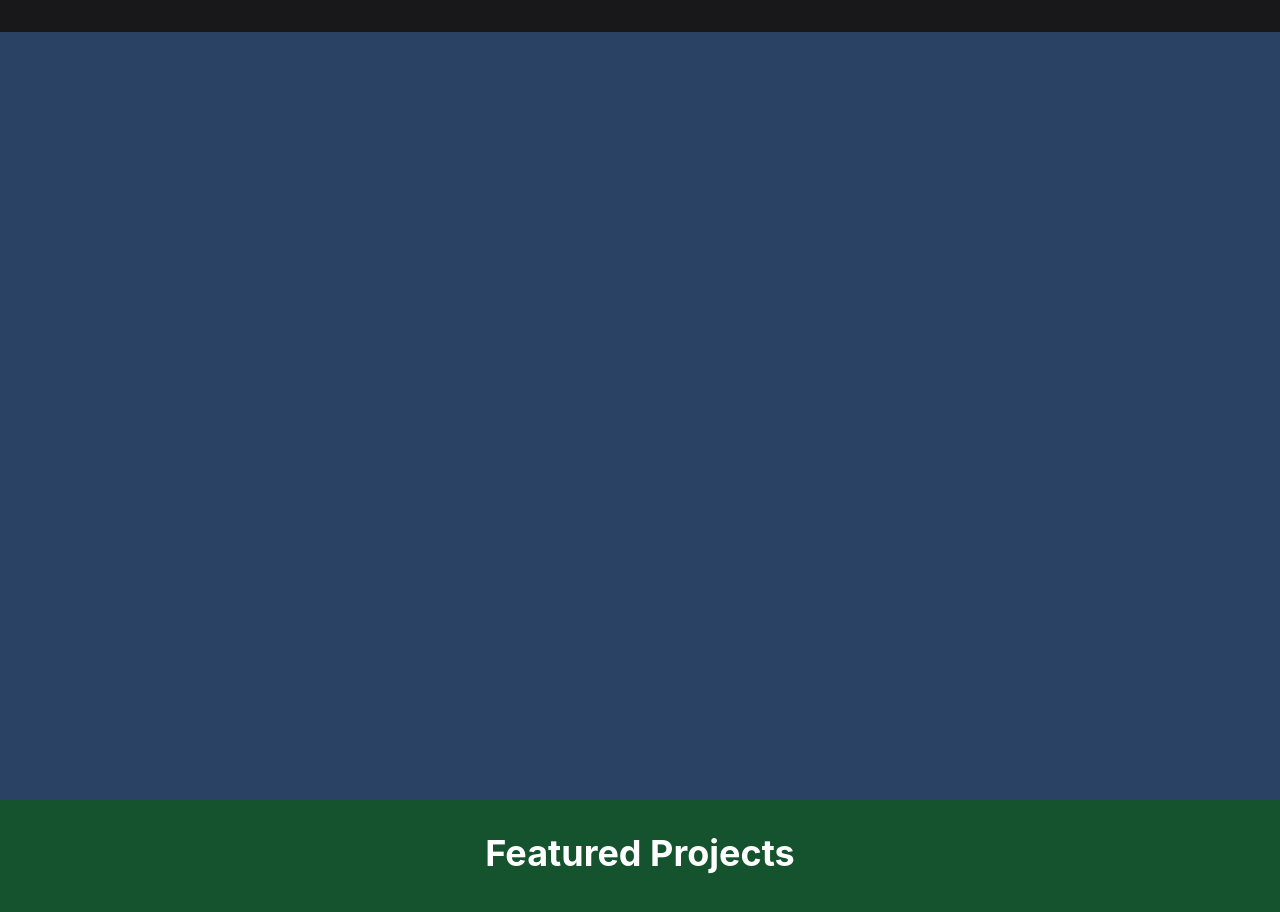
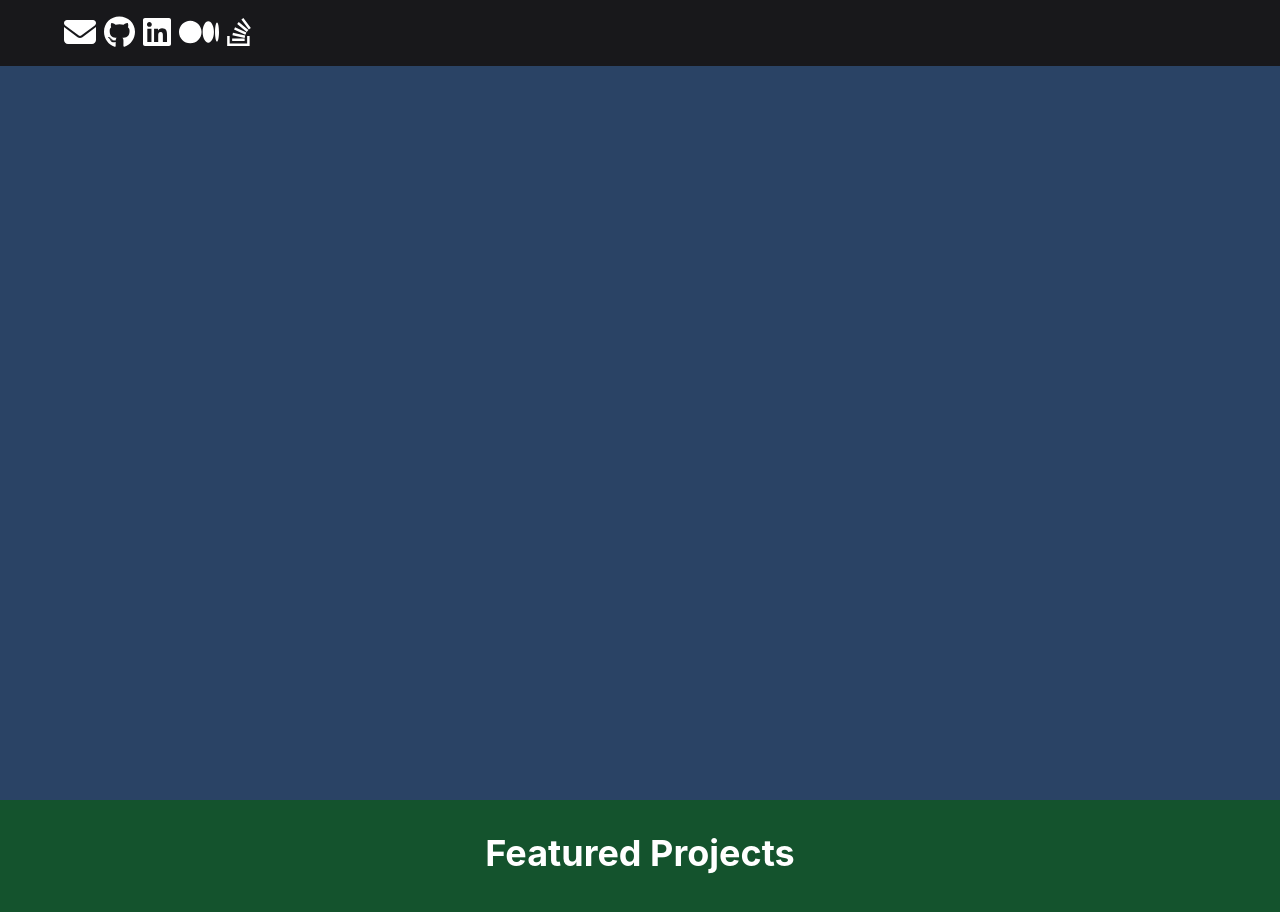
Before and after one commit to casperyap/meta_advanced_react_labs, a React (Create React App) app in the folder 10_portfolio_assignment/: page / in a window 1280 px wide. Shown: the top 912 px of the page. Built offline with nearby package versions, Linux system fonts and the light colour scheme.

Commit message:
Added social media icons.

```diff
--- a/10_portfolio_assignment/src/components/Header.js
+++ b/10_portfolio_assignment/src/components/Header.js
@@ -12,7 +12,7 @@ import { Box, HStack } from "@chakra-ui/react";
 const socials = [
   {
     icon: faEnvelope,
-    url: "mailto: hello@example.com",
+    url: "mailto: casyap@gmail.com",
   },
   {
     icon: faGithub,
@@ -20,7 +20,7 @@ const socials = [
   },
   {
     icon: faLinkedin,
-    url: "https://www.linkedin.com",
+    url: "https://www.linkedin.com/in/casper-yap-09677468/",
   },
   {
     icon: faMedium,
@@ -64,7 +64,20 @@ const Header = () => {
           alignItems="center"
         >
           <nav>
-            {/* Add social media links based on the `socials` data */}
+          {/* Add social media links based on the `socials` data */}
+          <HStack>
+            {
+              socials.map(social => {
+                return (
+                    <div>
+                      <a href={social.url}>
+                        <FontAwesomeIcon icon={social.icon} size="2x" />
+                      </a>
+                    </div>
+                )
+              })
+            }
+            </HStack>
           </nav>
           <nav>
             <HStack spacing={8}>
```
Also changed, not shown: 1 other file (tests, documents, lock files or other folders).
